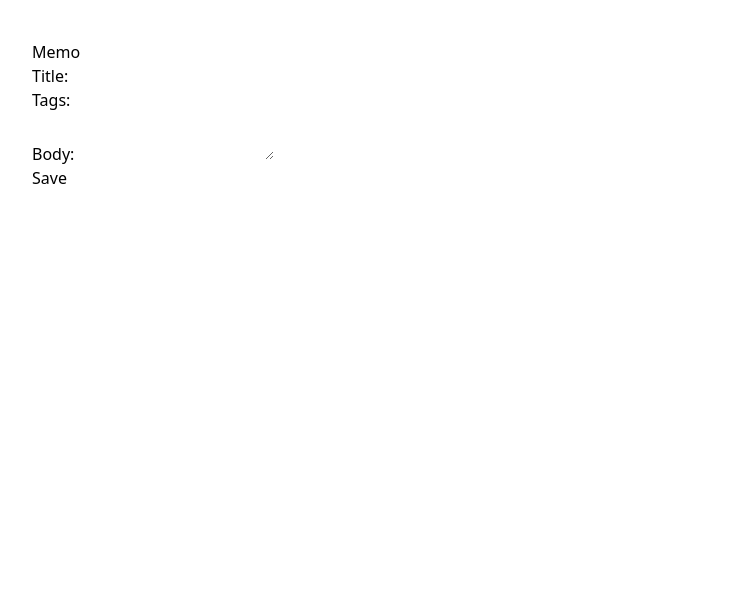
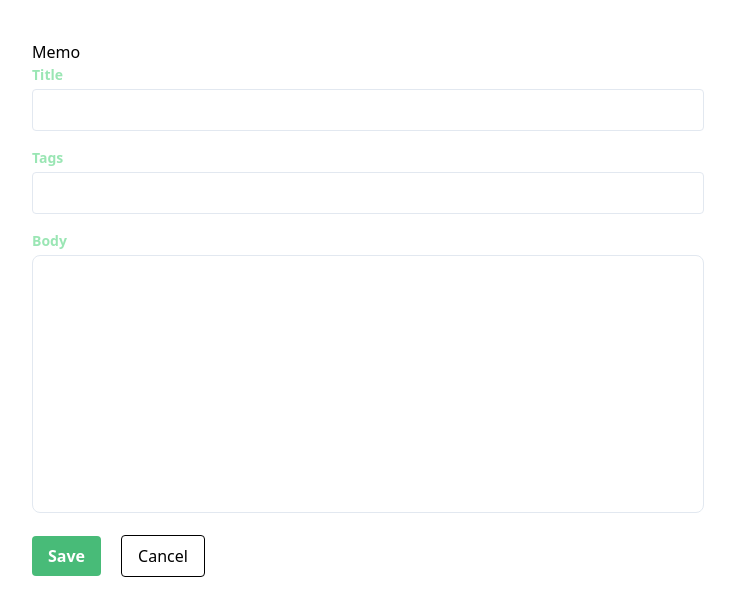
Before and after one commit to axis-sato/memo, a Next.js app: page /new in a window 1280 px wide. Shown: the top 616 px of the page, without its empty margins (272-1007 px from the left). Built offline with nearby package versions, Linux system fonts and the light colour scheme.

Commit message:
メモ作成画面にスタイルを適用

```diff
--- a/src/components/common/MarkDown.tsx
+++ b/src/components/common/MarkDown.tsx
@@ -4,7 +4,11 @@ import gfm from "remark-gfm";
 
 const MarkDown: React.FC<{ children: string }> = ({ children }) => {
   return (
-    <ReactMarkdown plugins={[gfm]} renderers={{ code: CodeBlock }}>
+    <ReactMarkdown
+      className="markdown"
+      plugins={[gfm]}
+      renderers={{ code: CodeBlock }}
+    >
       {children}
     </ReactMarkdown>
   );
--- a/src/components/layout/Layout.tsx
+++ b/src/components/layout/Layout.tsx
@@ -1,4 +1,5 @@
 import Head from "next/head";
+import AppName from "../common/AppName";
 
 const Layout: React.FC<{ title?: string }> = ({ children, title = "memo" }) => {
   return (
@@ -6,6 +7,7 @@ const Layout: React.FC<{ title?: string }> = ({ children, title = "memo" }) => {
       <Head>
         <title>{title}</title>
       </Head>
+      <AppName />
       <div>{children}</div>
     </>
   );
--- a/src/components/page/home/CreateMemoButton.tsx
+++ b/src/components/page/home/CreateMemoButton.tsx
@@ -1,12 +1,11 @@
 import Link from "next/link";
 import { routes } from "../../../utils/routes";
+import Button from "../../common/Button";
 
 const CreateMemoButton: React.FC = () => {
   return (
     <Link href={routes.new} passHref>
-      <button className="bg-green-500 hover:bg-green-700 text-white font-bold py-2 px-4">
-        Create a Memo!
-      </button>
+      <Button className="btn btn-green">Create a Memo!</Button>
     </Link>
   );
 };
--- a/src/components/page/new/BodyInput.tsx
+++ b/src/components/page/new/BodyInput.tsx
@@ -1,6 +1,7 @@
 import React, { TextareaHTMLAttributes } from "react";
 import { useFormContext } from "react-hook-form";
 import MarkDown from "../../common/MarkDown";
+import Label from "./Label";
 
 const BodyInput: React.FC<TextareaHTMLAttributes<HTMLTextAreaElement>> = ({
   ...rest
@@ -9,10 +10,12 @@ const BodyInput: React.FC<TextareaHTMLAttributes<HTMLTextAreaElement>> = ({
   const body = methods.watch("body");
 
   return (
-    <div>
-      Body:
+    <div className="mb-4">
+      <Label htmlFor="body">Body</Label>
       <textarea
         name="body"
+        rows={10}
+        className="resize-none w-full px-3 py-2 text-gray-700 border rounded-lg focus:outline-none"
         ref={methods.register({ required: "本文を入力してください。" })}
         {...rest}
       ></textarea>
--- /dev/null
+++ b/src/components/page/new/Label.tsx
@@ -0,0 +1,14 @@
+import { LabelHTMLAttributes } from "react";
+
+const Label: React.FC<LabelHTMLAttributes<HTMLLabelElement>> = ({
+  children,
+  ...rest
+}) => {
+  return (
+    <label className="block text-green-300 text-sm font-bold mb-1" {...rest}>
+      {children}
+    </label>
+  );
+};
+
+export default Label;
--- a/src/components/page/new/TagInput.tsx
+++ b/src/components/page/new/TagInput.tsx
@@ -1,13 +1,18 @@
 import { useFormContext } from "react-hook-form";
 import Input from "../../common/Input";
+import Label from "./Label";
 
 const TagInput: React.FC = () => {
   const methods = useFormContext();
 
   return (
-    <div>
-      Tags:
-      <Input name="tags" ref={methods.register} />
+    <div className="mb-4">
+      <Label htmlFor="tags">Tags</Label>
+      <Input
+        name="tags"
+        className="w-full border bg-white rounded px-3 py-2 outline-none text-gray-700"
+        ref={methods.register}
+      />
     </div>
   );
 };
--- a/src/components/page/new/TitleInput.tsx
+++ b/src/components/page/new/TitleInput.tsx
@@ -1,14 +1,16 @@
 import { useFormContext } from "react-hook-form";
 import Input from "../../common/Input";
+import Label from "./Label";
 
 const TitleInput: React.FC = () => {
   const methods = useFormContext();
 
   return (
-    <div>
-      Title:
+    <div className="mb-4">
+      <Label htmlFor="title">Title</Label>
       <Input
         name="title"
+        className="w-full border bg-white rounded px-3 py-2 outline-none text-gray-700"
         ref={methods.register({ required: "タイトルを入力してください。" })}
       />
       {methods.errors.title?.message}
--- a/src/pages/new.tsx
+++ b/src/pages/new.tsx
@@ -1,8 +1,8 @@
 import { NextPage } from "next";
+import Link from "next/link";
 import { FormProvider, useForm } from "react-hook-form";
 import Button from "../components/common/Button";
 import Layout from "../components/layout/Layout";
-import AppName from "../components/page/new/AppName";
 import BodyInput from "../components/page/new/BodyInput";
 import TagInput from "../components/page/new/TagInput";
 import TitleInput from "../components/page/new/TitleInput";
@@ -29,14 +29,18 @@ const New: NextPage = () => {
 
   return (
     <Layout>
-      <AppName />
       <form onSubmit={methods.handleSubmit(onSubmit)}>
         <FormProvider {...methods}>
           <TitleInput />
           <TagInput />
           <BodyInput />
         </FormProvider>
-        <Button type="submit">Save</Button>
+        <Button type="submit" className="btn btn-green">
+          Save
+        </Button>
+        <Link href={routes.home} passHref>
+          <Button className="btn btn-cancel">Cancel</Button>
+        </Link>
       </form>
     </Layout>
   );
--- a/src/styles/index.css
+++ b/src/styles/index.css
@@ -1,20 +1,63 @@
 @tailwind base;
 @tailwind components;
+@tailwind utilities;
+
 @layer base {
-  h1 {
-    @apply .text-4xl .font-semibold;
+  .markdown h1 {
+    @apply text-4xl font-semibold;
   }
-  h2 {
-    @apply .text-2xl .font-semibold;
+  .markdown h2 {
+    @apply text-2xl font-semibold;
   }
-  h3 {
-    @apply .text-xl .font-medium;
+  .markdown h3 {
+    @apply text-xl font-medium;
   }
-  h4 {
-    @apply .text-base .font-medium;
+  .markdown h4 {
+    @apply text-base font-medium;
   }
-  :not(pre) > code {
-    @apply .bg-gray-100 .px-1 .rounded .border .border-gray-300;
+  .markdown :not(pre) > code {
+    @apply bg-gray-100 px-1 rounded border border-gray-300;
+  }
+  .markdown ul {
+    list-style-type: disc;
+    list-style-position: inside;
+  }
+  .markdown (:not(li) > ul) {
+    @apply my-3;
+  }
+  .markdown li > ul {
+    list-style-type: circle;
+    list-style-position: inside;
+    @apply ml-5;
+  }
+  .markdown ol {
+    list-style-type: decimal;
+    list-style-position: inside;
+    @apply my-3;
+  }
+  .markdown table, th, td {
+    @apply table-auto border-collapse border border-gray-500 my-3 py-2 px-3;
+  }
+
+  .markdown table tr:nth-child(odd) td {
+    @apply bg-gray-100
   }
 }
-@tailwind utilities;
+
+@layer components {
+  .btn {
+    @apply font-bold py-2 px-4 rounded;
+  }
+  .btn-cancel {
+    @apply border border-current font-normal ml-5;
+  }
+  .btn-cancel:hover {
+    @apply bg-gray-400;
+  }
+  .btn-green {
+    @apply bg-green-500 text-white;
+  }
+  .btn-green:hover {
+    @apply bg-green-700;
+  }
+}
```
Also changed, not shown: src/components/common/AppName.tsx (renamed from src/components/page/new/AppName.tsx).
